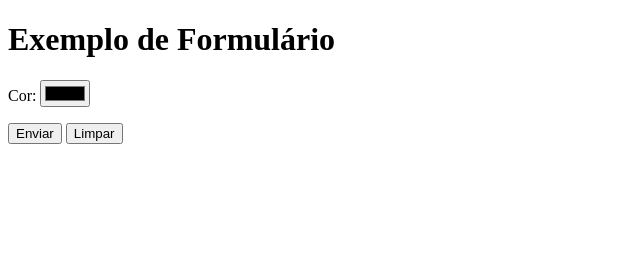
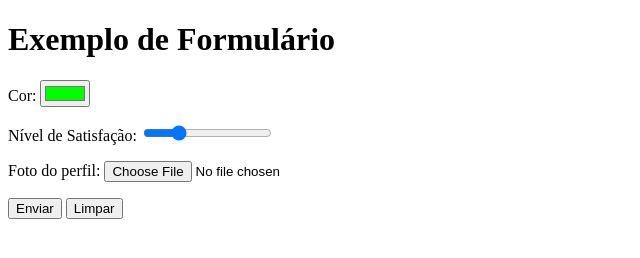
Before and after one commit to fsmarques/html-css, a plain HTML site: page exercícios/ex025/form006.html in a window 1280 px wide. Shown: the whole page, without its empty margins (0-640 px from the left). Drawn offline with Linux system fonts and the light colour scheme.

Commit message:
atualizado o formulário 6

```diff
--- a/exercícios/ex025/form006.html
+++ b/exercícios/ex025/form006.html
@@ -7,12 +7,21 @@
 </head>
 <body>
     <h1>Exemplo de Formulário</h1>
-    <form action="cadastro.php" method="get">
+    <form action="cadastro.php" method="post">
         <p>
             <label for="icor">Cor: </label>
-            <input type="color" name="cor" id="icor">
+            <input type="color" name="cor" id="icor" value="#00ff00">
         </p>
 
+        <p>
+            <label for="inivel">Nível de Satisfação: </label>
+            <input type="range" name="nivel" id="inivel" min="1" max="5" value="2">
+        </p>
+
+        <p>
+            <label for="ifoto">Foto do perfil: </label>
+            <input type="file" name="foto" id="ifoto">
+        </p>
 
         <p>
             <input type="submit" value="Enviar">
```
